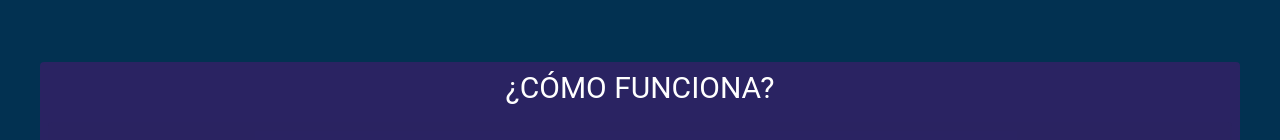
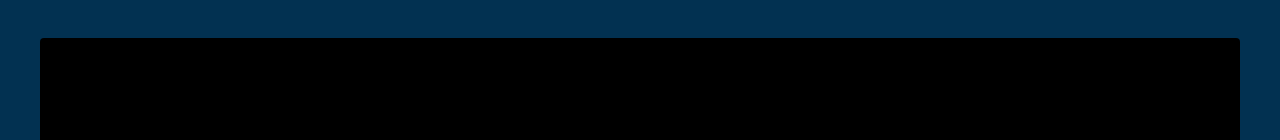
Before and after one commit to johang4col/mikenetwork, a Next.js app: page /acn in a window 1280 px wide. Shown: the part 378-518 px from the top of the page. Built offline with nearby package versions, Linux system fonts and the light colour scheme; grey boxes are pictures that could not be loaded.

Commit message:
Update index.js

```diff
--- a/src/pages/acn/index.js
+++ b/src/pages/acn/index.js
@@ -93,12 +93,12 @@ export const Acn = () => {
 						<span className='bg-black text-white px-2 py-1 rounded'>9 cupos</span> restantes
 					</p>
 				</section>
-				<section className='flex flex-col justify-center items-center bg-sapphire-s-300 text-white w-full py-2 max-w-7xl rounded my-8 px-2'>
-					<h2 className='text-3xl mb-4'>¿CÓMO FUNCIONA?</h2>
-					<section className='flex justify-center items-center bg-sapphire-s-300 bg-opacity-60 w-full max-w-7xl rounded'>
+				<section className='flex flex-col justify-center items-center bg-black text-white w-full py-2 max-w-7xl rounded my-2 px-2'>
+					{/* <h2 className='text-3xl mb-4'>¿CÓMO FUNCIONA?</h2> */}
+					<section className='flex justify-center items-center bg-black bg-opacity-60 w-full max-w-7xl rounded'>
 						<div className='grid grid-cols-1  w-full max-w-4xl md:my-20'>
 							<div className='relative min-h-full flex justify-center rounded my-4'>
-								<iframe className='rounded' width='313' height='557' src='https://www.youtube.com/embed/6b48j4xpToM' title='19 de marzo de 2023' frameborder='0' allow='accelerometer; autoplay; clipboard-write; encrypted-media; gyroscope; picture-in-picture; web-share' allowfullscreen></iframe>
+								<iframe className='rounded' width='313' height='557' src='https://www.youtube.com/embed/7_68SJkRYAg' title='19 de marzo de 2023' frameborder='0' allow='accelerometer; autoplay; clipboard-write; encrypted-media; gyroscope; picture-in-picture; web-share' allowfullscreen></iframe>
 							</div>
 						</div>
 					</section>
```
